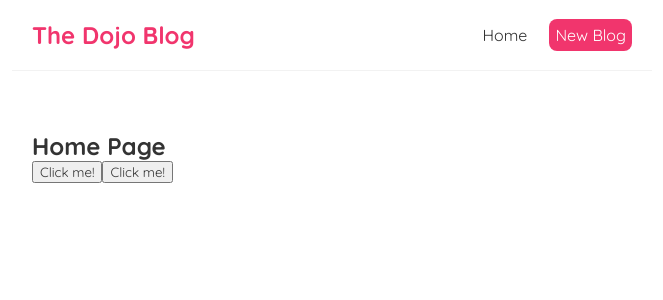
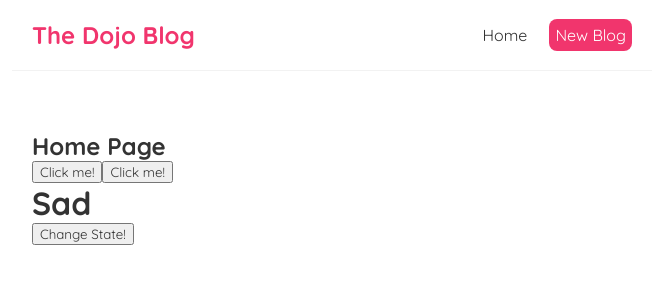
Before and after one commit to rtorres90/react-2023, a React (Create React App) app in the folder dojo-blog/: page / in a window 1280 px wide. Shown: the top 300 px of the page, without its empty margins (308-971 px from the left). Built offline with nearby package versions, Linux system fonts and the light colour scheme.

Commit message:
using states

```diff
--- a/dojo-blog/src/Home.js
+++ b/dojo-blog/src/Home.js
@@ -1,4 +1,7 @@
+import {useState} from 'react';
+
 const Home = () => {
+    const [status, setStatus] = useState('Sad');
 
     const handleClick = (e)=>{
         alert("hello!")
@@ -10,11 +13,17 @@ const Home = () => {
         console.log(e)
     }
 
+    const handleThirdClick = () => {
+        setStatus("Happy!")
+    }
+
     return (
         <div className="home">
             <h2>Home Page</h2>
             <button onClick={handleClick}>Click me!</button>
             <button onClick={(e) => handleSecondClick("Sococo", e)}>Click me!</button>
+            <h1>{ status }</h1>
+            <button onClick={handleThirdClick}>Change State!</button>
         </div>
      );
 
```
